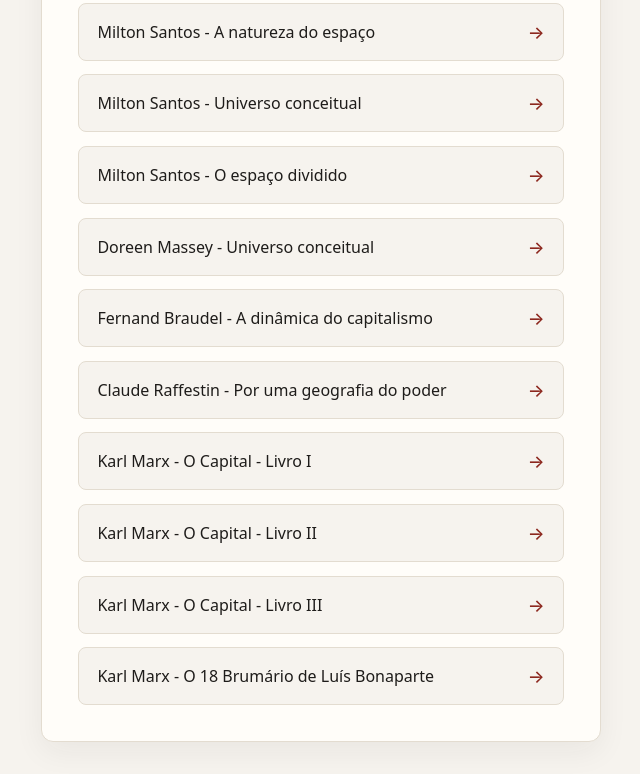
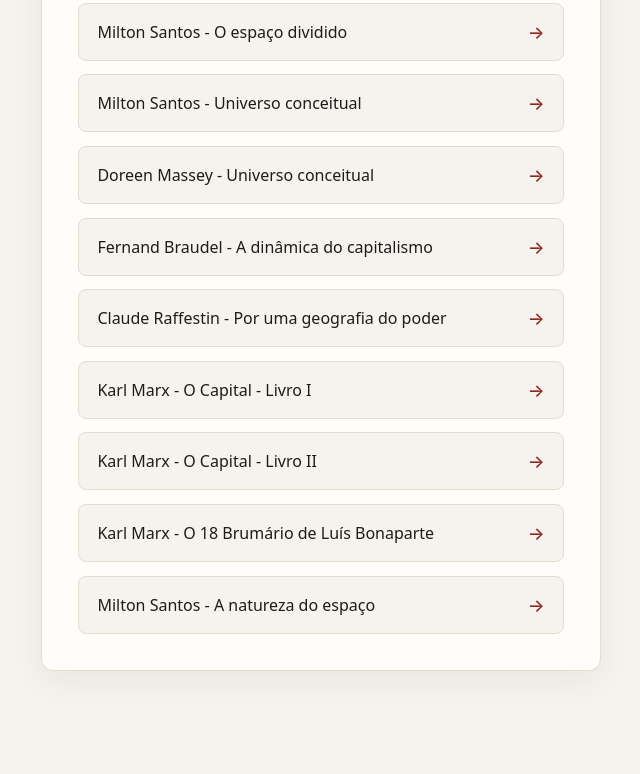
Before and after one commit to wagnerwn/books, a plain HTML site: page index.html in a window 1280 px wide. Shown: the part 134-908 px from the top of the page, without its empty margins (319-959 px from the left). After the commit the page ends 837 px from the top, so only its background shows below. Drawn offline with Linux system fonts and the light colour scheme.

Commit message:
Update index.html

```diff
--- a/index.html
+++ b/index.html
@@ -107,16 +107,16 @@
     <h1>Livros e conceitos</h1>
 
     <ul>
-      <li><a href="a_natureza_do_espa_o_atlas_infogr_fico_interativo.html">Milton Santos - A natureza do espaço</a></li>
+
+      <li><a href="o_espa_o_dividido_atlas_infogr_fico_interativo.html">Milton Santos - O espaço dividido</a></li>
       <li><a href="universo_conceitual_de_milton_santos_atlas_interativo_de_conceitos_e_obras.html">Milton Santos - Universo conceitual</a></li>
-      <li><a href="o_espa_o_dividido_atlas_infogr_fico_interativo.html">Milton Santos - O espaço dividido</a></li>
       <li><a href="doreen_massey_atlas_conceitual_e_bibliogr_fico.html">Doreen Massey - Universo conceitual</a></li>
       <li><a href="a_din_mica_do_capitalismo_atlas_conceitual_e_infogr_fico_interativo.html">Fernand Braudel - A dinâmica do capitalismo</a></li>
       <li><a href="por_uma_geografia_do_poder_atlas_conceitual_e_infogr_fico_interativo.html">Claude Raffestin - Por uma geografia do poder</a></li>
       <li><a href="o_capital_livro_i_atlas_infogr_fico_interativo.html">Karl Marx - O Capital - Livro I</a></li>
       <li><a href="o_capital_livro_ii_atlas_infogr_fico_interativo.html">Karl Marx - O Capital - Livro II</a></li>
-      <li><a href="o_capital_livro_iii_atlas_infogr_fico_interativo.html">Karl Marx - O Capital - Livro III</a></li>
       <li><a href="o_18_de_brum_rio_de_lu_s_bonaparte_atlas_infogr_fico_interativo.html">Karl Marx - O 18 Brumário de Luís Bonaparte</a></li>
+      <li><a href="a_natureza_do_espa_o_atlas_infogr_fico_interativo.html">Milton Santos - A natureza do espaço</a></li>
     </ul>
   </main>
 </body>
```
